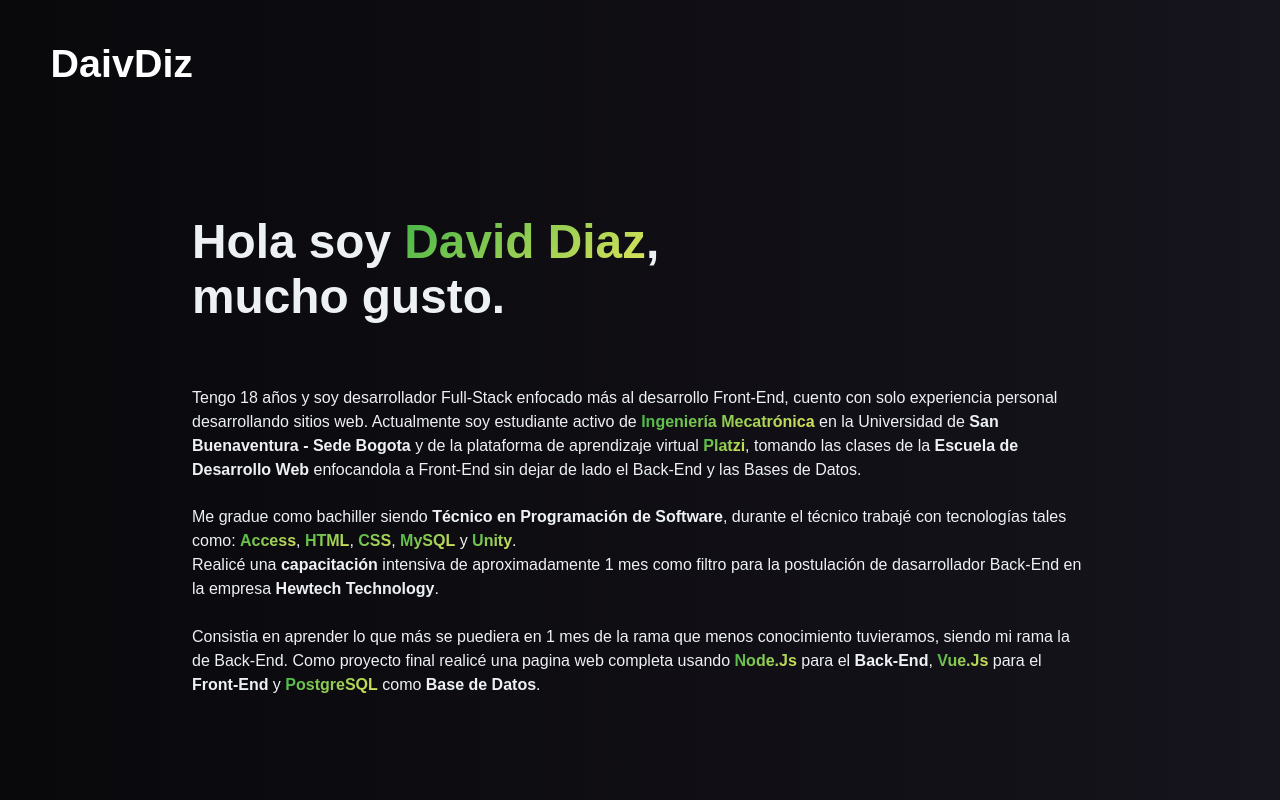
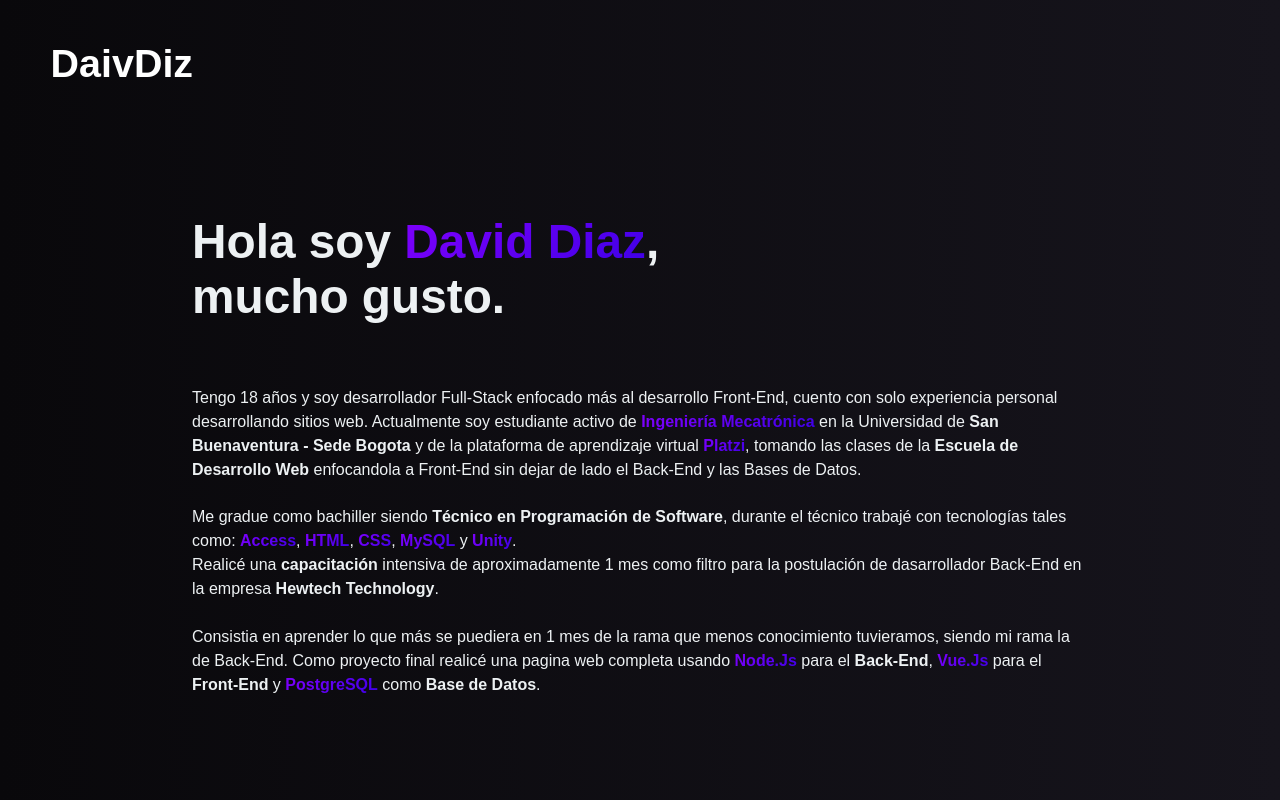
Before and after one commit to DaivDiz/PersonalWebSite, a Vue app: page / in a window 1280 px wide. Shown: the top 800 px of the page. Built offline with nearby package versions, Linux system fonts and the light colour scheme.

Commit message:
Intento de orden 3 - En proceso - Morado

```diff
--- a/src/components/Index.vue
+++ b/src/components/Index.vue
@@ -198,7 +198,7 @@ export default {
 .com,
 ::-webkit-scrollbar-thumb,
 ::-webkit-scrollbar-thumb:hover {
-    background: linear-gradient(320deg, #DCE35B, #45B649);
+    background: linear-gradient(320deg, #3f00e6, #7f00fd);
 }
 
 * {
```
